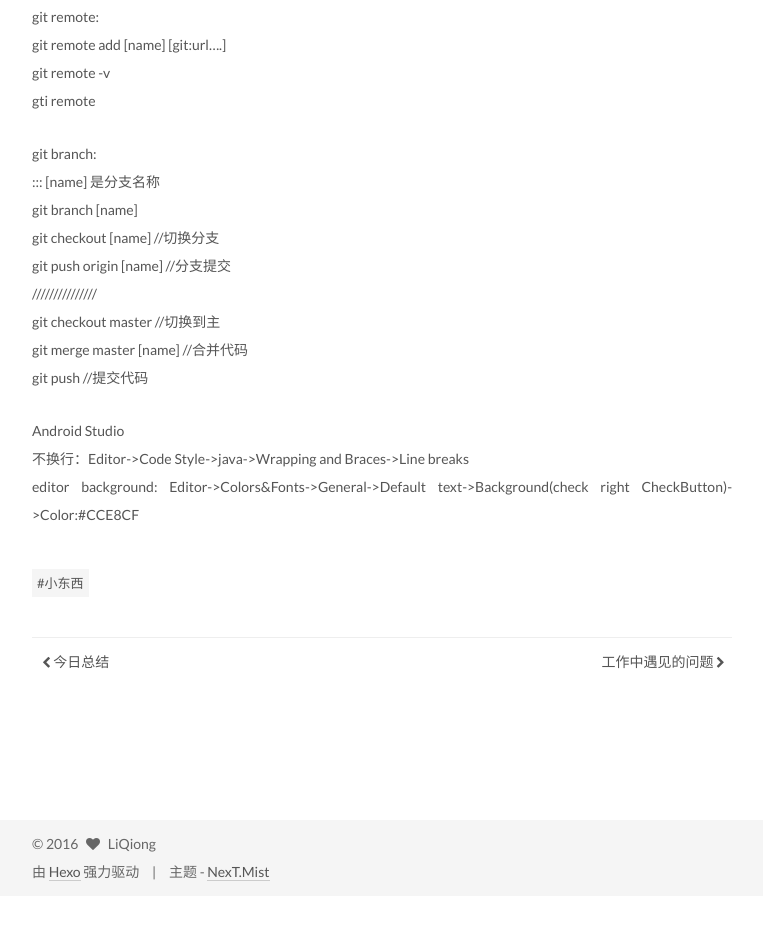
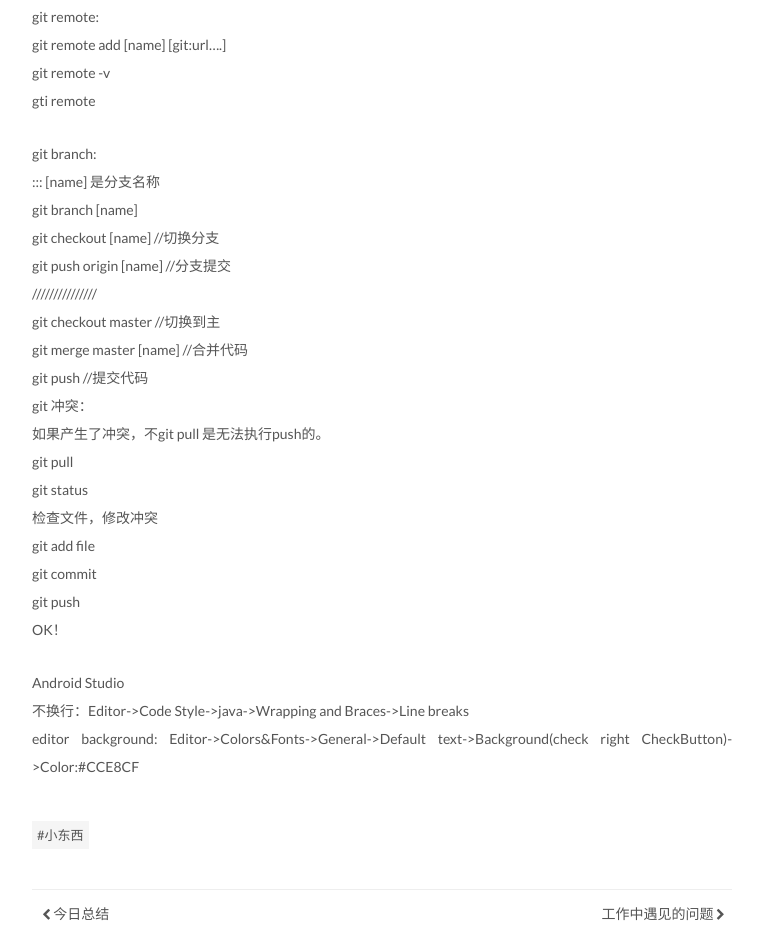
Before and after one commit to jingjing0327/jingjing0327.github.io, a plain HTML site: page 2016/05/16/持续更新/index.html in a window 1280 px wide. Shown: the part 1564-2504 px from the top of the page, without its empty margins (258-1021 px from the left). Before the commit the page ends 2460 px from the top, so only its background shows below. Drawn offline with Linux system fonts and the light colour scheme; a script that the page names is missing.

Commit message:
Site updated: 2016-08-29 16:56:20

```diff
--- a/2016/05/16/持续更新/index.html
+++ b/2016/05/16/持续更新/index.html
@@ -92,7 +92,7 @@ Android root path/storage/emulated/0">
 ffmpeg -i film.avi -b 1.5M film.mp4
 Boom Clap (Surkin Remix) (《星运里的错》电影插曲)
 Android root path/storage/emulated/0">
-<meta property="og:updated_time" content="2016-08-29T08:23:40.000Z">
+<meta property="og:updated_time" content="2016-08-29T08:55:41.000Z">
 <meta name="twitter:card" content="summary">
 <meta name="twitter:title" content="持续更新">
 <meta name="twitter:description" content="双击shift ，弹出查找。
@@ -302,7 +302,7 @@ Android root path/storage/emulated/0">
 <p>git make key:<br>  git config –global user.name “liqiong”<br>  git config –global user.email “liqiong456@126.com”<br>  ssh-keygen -t rsa -C “liqiong456@126.com”<br>  make id_rsa and id_rsa.pub<br>  vim id_rsa.pub<br>  copy id_rsa.pub value put to github.com setting SSH and GPG keys. New SSH key.</p>
 <p>git init:<br>  new project push code reach github：<br>    git init<br>    git add - -all<br>    git commit -m “log message”<br>    ⚠：git push fail<br>    git pull - -rebase [remote] master<br>    git push [remote] master</p>
 <p>git remote:<br>  git remote add [name] [git:url….]<br>  git remote -v<br>  gti remote</p>
-<p>git branch:<br>  ::: [name] 是分支名称<br>  git branch [name]<br>  git checkout [name] //切换分支<br>  git push origin [name] //分支提交<br>  ///////////////<br>  git checkout master //切换到主<br>  git merge master [name] //合并代码<br>  git push //提交代码</p>
+<p>git branch:<br>  ::: [name] 是分支名称<br>  git branch [name]<br>  git checkout [name] //切换分支<br>  git push origin [name] //分支提交<br>  ///////////////<br>  git checkout master //切换到主<br>  git merge master [name] //合并代码<br>  git push //提交代码<br>git 冲突：<br>  如果产生了冲突，不git pull 是无法执行push的。<br>  git pull<br>  git status<br>  检查文件，修改冲突<br>  git add file<br>  git commit<br>  git push<br>  OK！</p>
 <p>Android Studio<br>  不换行：Editor-&gt;Code Style-&gt;java-&gt;Wrapping and Braces-&gt;Line breaks<br>  editor background: Editor-&gt;Colors&amp;Fonts-&gt;General-&gt;Default text-&gt;Background(check right CheckButton)-&gt;Color:#CCE8CF</p>
 
 
```
